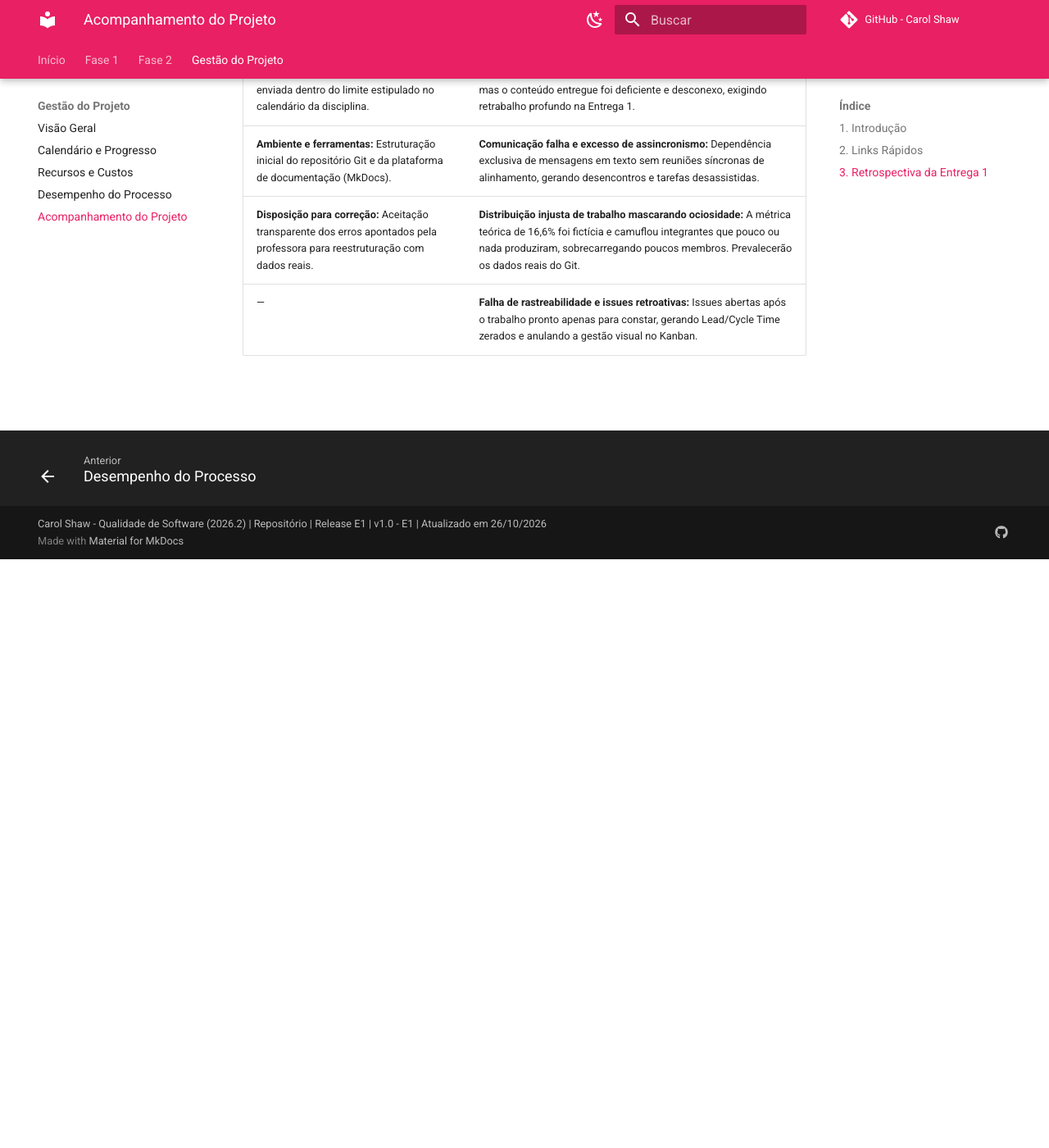
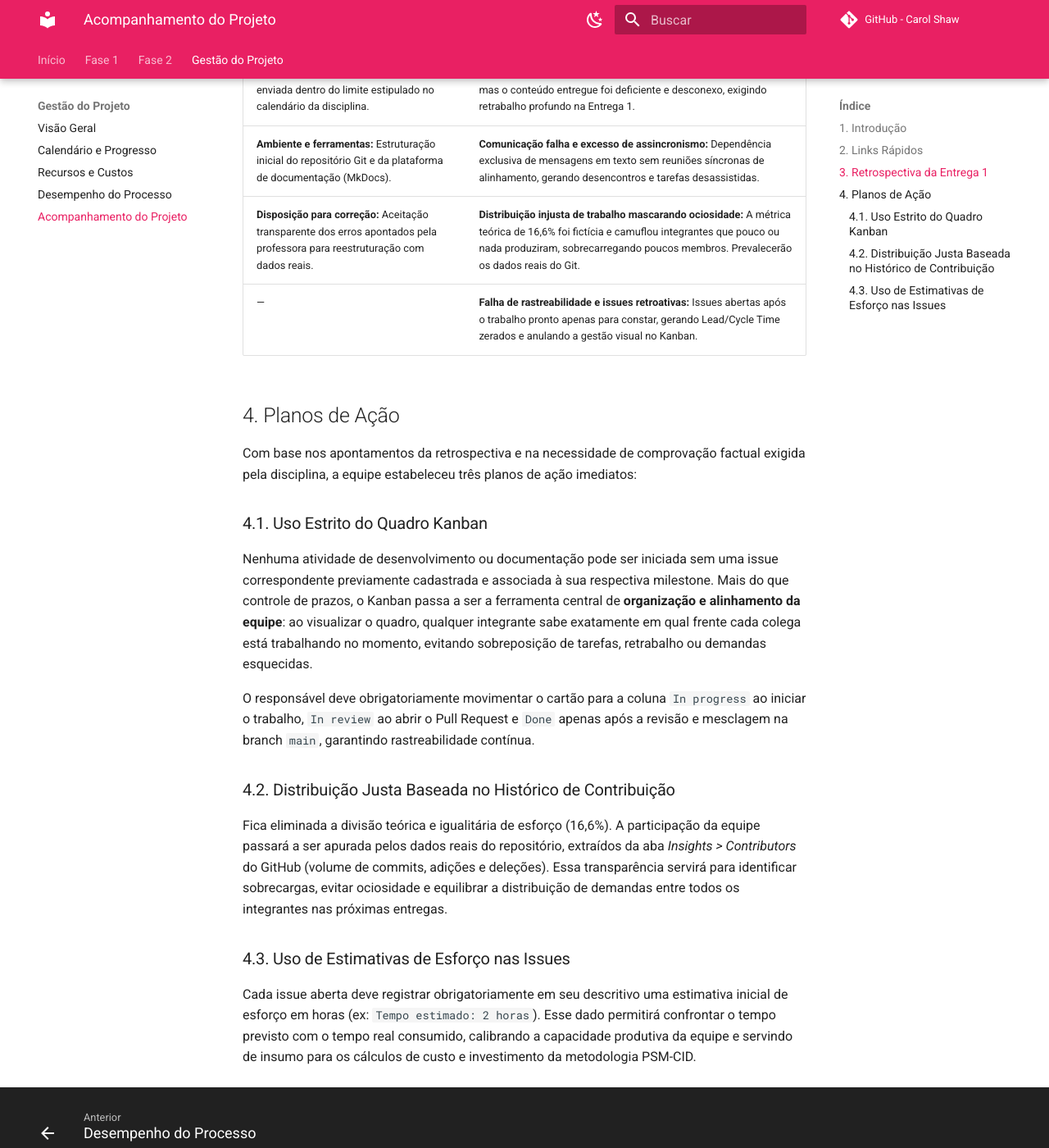
Before and after one commit to FCTE-Qualidade-de-Software-1/2026-2_T02_CAROL_SHAW, an MkDocs documentation site: the page built from docs/gestao/acompanhamento.md, in a window 1280 px wide and 1400 px high, scrolled down 718 px. Shown: the whole window at 82% size. Built offline with MkDocs 1.6.1 and Material for MkDocs 9.7.7, drawn with Linux system fonts in a browser that asks for light colours; comment, search, counter and statistics services are not loaded.

Commit message:
docs: adicionar plano de acao no acompanhamento

```diff
--- a/docs/gestao/acompanhamento.md
+++ b/docs/gestao/acompanhamento.md
@@ -22,3 +22,18 @@ A partir dos feedbacks recebidos e da análise crítica do processo de trabalho,
 | **Ambiente e ferramentas:** Estruturação inicial do repositório Git e da plataforma de documentação (MkDocs). | **Comunicação falha e excesso de assincronismo:** Dependência exclusiva de mensagens em texto sem reuniões síncronas de alinhamento, gerando desencontros e tarefas desassistidas. |
 | **Disposição para correção:** Aceitação transparente dos erros apontados pela professora para reestruturação com dados reais. | **Distribuição injusta de trabalho mascarando ociosidade:** A métrica teórica de 16,6% foi fictícia e camuflou integrantes que pouco ou nada produziram, sobrecarregando poucos membros. Prevalecerão os dados reais do Git. |
 | — | **Falha de rastreabilidade e issues retroativas:** Issues abertas após o trabalho pronto apenas para constar, gerando Lead/Cycle Time zerados e anulando a gestão visual no Kanban. |
+
+## 4. Planos de Ação
+
+Com base nos apontamentos da retrospectiva e na necessidade de comprovação factual exigida pela disciplina, a equipe estabeleceu três planos de ação imediatos:
+
+### 4.1. Uso Estrito do Quadro Kanban
+Nenhuma atividade de desenvolvimento ou documentação pode ser iniciada sem uma issue correspondente previamente cadastrada e associada à sua respectiva milestone. Mais do que controle de prazos, o Kanban passa a ser a ferramenta central de **organização e alinhamento da equipe**: ao visualizar o quadro, qualquer integrante sabe exatamente em qual frente cada colega está trabalhando no momento, evitando sobreposição de tarefas, retrabalho ou demandas esquecidas.
+
+O responsável deve obrigatoriamente movimentar o cartão para a coluna `In progress` ao iniciar o trabalho, `In review` ao abrir o Pull Request e `Done` apenas após a revisão e mesclagem na branch `main`, garantindo rastreabilidade contínua.
+
+### 4.2. Distribuição Justa Baseada no Histórico de Contribuição
+Fica eliminada a divisão teórica e igualitária de esforço (16,6%). A participação da equipe passará a ser apurada pelos dados reais do repositório, extraídos da aba *Insights > Contributors* do GitHub (volume de commits, adições e deleções). Essa transparência servirá para identificar sobrecargas, evitar ociosidade e equilibrar a distribuição de demandas entre todos os integrantes nas próximas entregas.
+
+### 4.3. Uso de Estimativas de Esforço nas Issues
+Cada issue aberta deve registrar obrigatoriamente em seu descritivo uma estimativa inicial de esforço em horas (ex: `Tempo estimado: 2 horas`). Esse dado permitirá confrontar o tempo previsto com o tempo real consumido, calibrando a capacidade produtiva da equipe e servindo de insumo para os cálculos de custo e investimento da metodologia PSM-CID.
```
